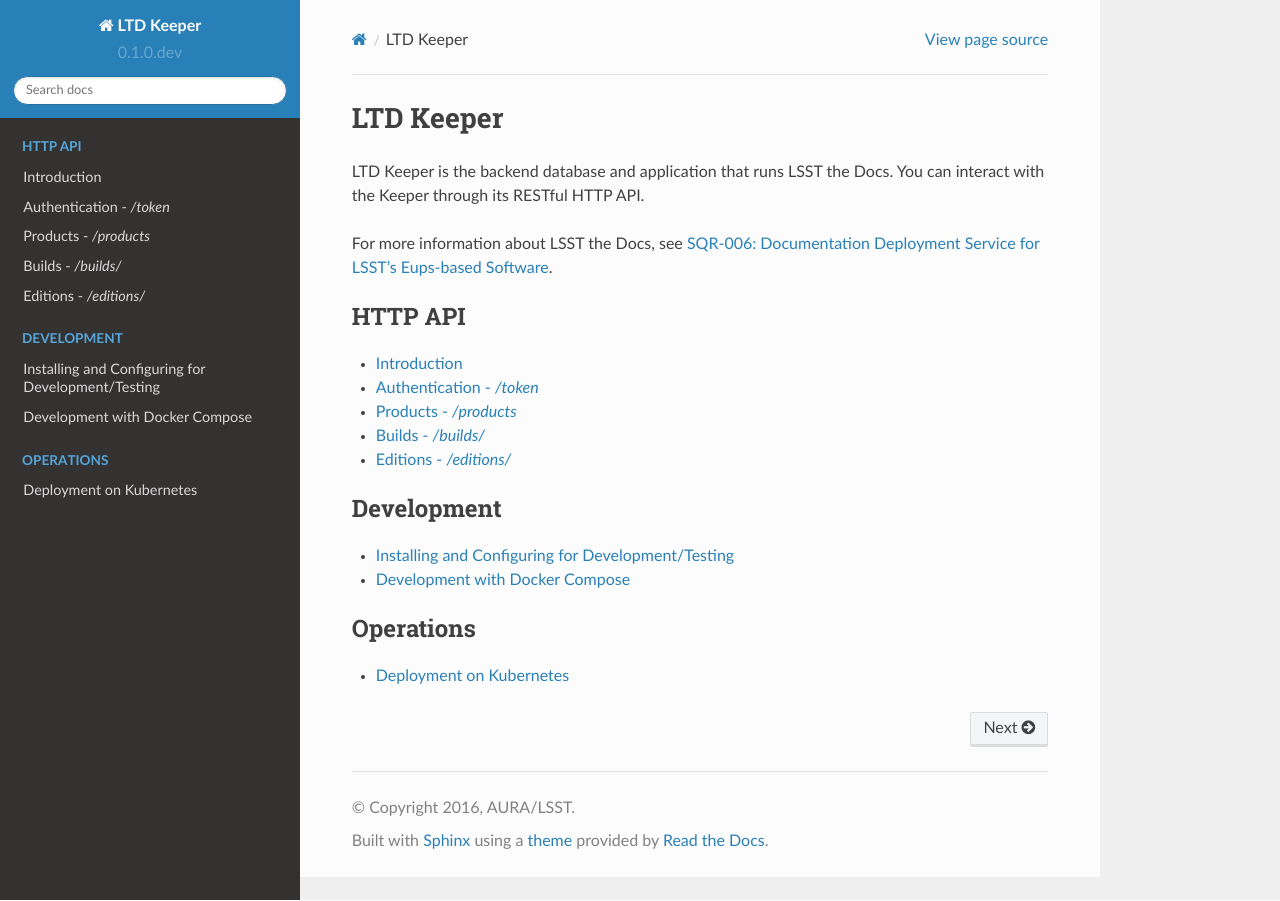
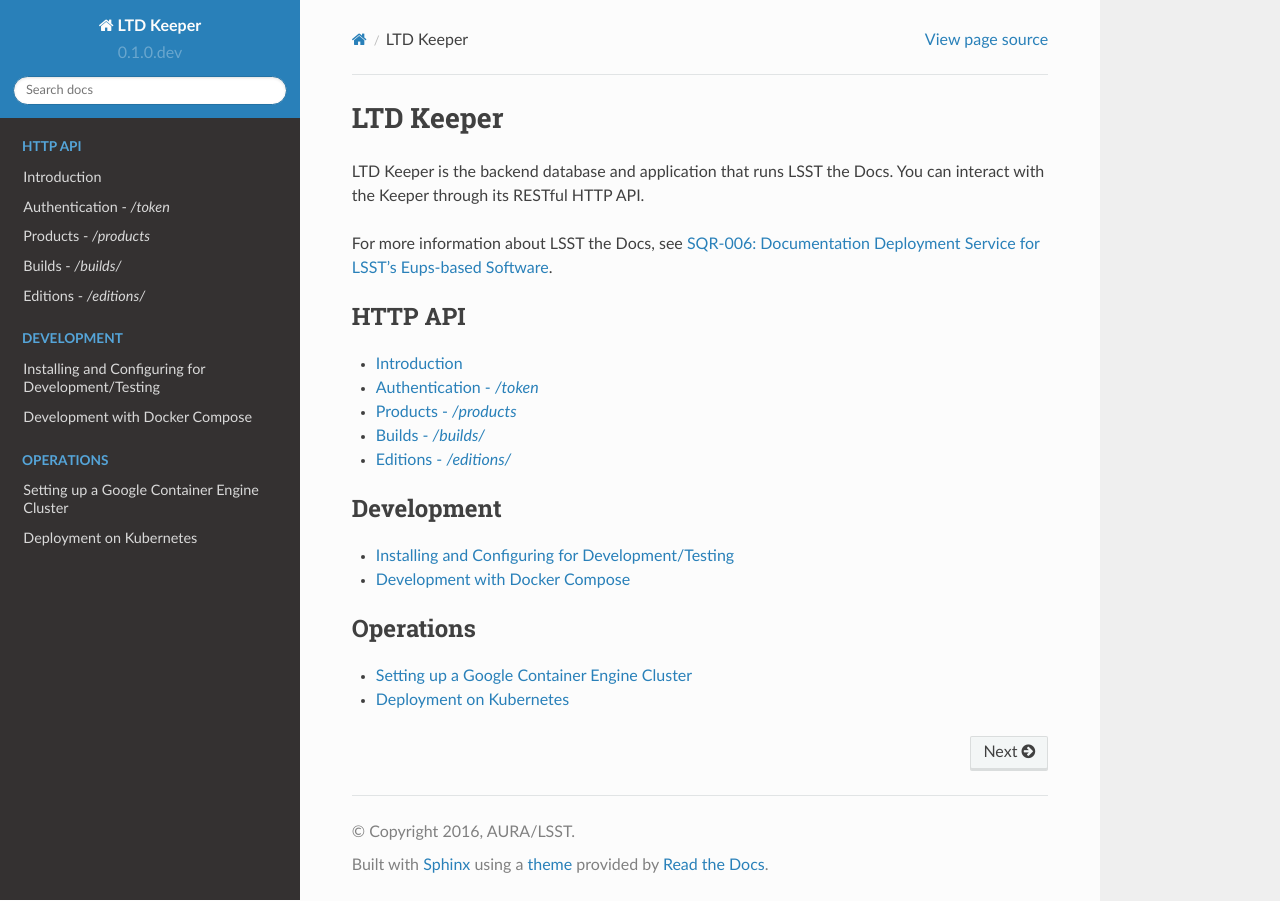
Before and after one commit to lsst-sqre/ltd-keeper, a Sphinx documentation site: the page built from docs/index.rst, in a window 1280 px wide. Built offline with Sphinx 7.4.7 and the Read the Docs theme 2.0.0, drawn with Linux system fonts in a browser that asks for light colours; some of the changed lines change nothing that is shown.

Commit message:
Add doc page on Google Container Engine setup
- Install the CLIs
- Create the cluster
- Create the persistent storage.

```diff
--- /dev/null
+++ b/docs/gke-setup.rst
@@ -0,0 +1,105 @@
+############################################
+Setting up a Google Container Engine Cluster
+############################################
+
+To deploy LTD Keeper we recommend using Docker Containers orchestrated by Kubernetes.
+Although Kubernetes can be hosted on any public or private cloud, Google Container Engine provides a convenient platform to run Kubernetes.
+This page will describe how to install the Google command line apps, configure them, and create a cluster.
+
+.. _gke-create-gcp-project:
+
+Setup the Cloud Platform Project
+================================
+
+First, you need to create a project on Google Cloud Platform.
+Follow `Google's Getting Started instructions <https://cloud.google.com/container-engine/docs/before-you-begin>`_ to:
+
+1. Create a Project on Google Cloud Platform. Note that you can have multiple clusters in a Project; projects are mostly to ease administration, access, and billing.
+
+2. Enable the Container Engine API.
+
+3. Install ``gcloud`` (CLI for Google Cloud Platform) and ``kubectl`` (CLI for Kubernetes).
+
+4. Set your ``gcloud`` defaults to use the project's ID and set a default zone. For example:
+
+   .. code-block:: bash
+
+      gcloud config set project plasma-geode-127520
+      gcloud config set compute/zone us-central1-b
+
+.. _gke-create-cluster:
+
+Create the Cluster
+==================
+
+Now that ``gcloud`` is configured to use the correct Project, in the right zone, we can create a cluster of Google Compute Engine nodes.
+
+Note that Kubernetes clusters need to be homogeneous; you cannot match different machine types.[#]_
+`Google has a page listing the specs and pricing of instance types. <https://cloud.google.com/compute/docs/machine-types>`_.
+Once a cluster is created you can easily expand it by adding nodes (or decrease the number of nodes).
+
+.. _[#]: https://medium.com/@betz.mark/comparing-amazon-elastic-container-service-and-google-kubernetes-1c63fbf19ccd#.sc5mywy0s
+
+For development, a single node cluster with the ``g1-small`` machine type is sufficient.
+For example:
+
+.. code-block:: bash
+
+   gcloud container clusters create lsst-the-docs \
+       --num-nodes 1 \
+       --machine-type g1-small
+
+Then make this ``lsst-the-docs`` cluster the default and obtain the credentials:
+
+.. code-block:: bash
+
+   gcloud container clusters create lsst-the-docs \
+       --num-nodes 1 \
+       --machine-type g1-small
+   gcloud config set container/cluster lsst-the-docs
+   gcloud container clusters get-credentials lsst-the-docs
+
+
+Create Persistent Storage for Keeper
+====================================
+
+At the moment Keeper uses SQLite as its database.
+This DB needs to persist between pods,
+To ensure that this DB is persistent between pods, we can host it on a Google Compute Engine persistent disk:
+
+.. code-block:: bash
+
+   gcloud compute disks create --size 1GB keeper-disk
+
+This disk will be referenced by name, ``keeper-disk`` in the pod definition files.
+
+.. note::
+
+   Having such a small (less than 200 GB) disk degraded I/O performance on GCE.
+   See https://developers.google.com/compute/docs/disks#pdperformance.
+
+   This section will be deprecated when LTD Keeper is deployed with a networked SQL database.
+
+.. _gke-config-checklist:
+
+Checklist for other users to access the cluster
+===============================================
+
+If you just need to work with a pre-existing project and cluster, configure ``gcloud`` and ``kubectl`` as follows:
+
+1. `Install gcloud <https://cloud.google.com/container-engine/docs/before-you-begin#install_the_gcloud_command-line_interface>`_ and `kubectl <https://cloud.google.com/container-engine/docs/before-you-begin#install_kubectl>`_
+
+2. Set the ``gcloud`` defaults and get credentials for the cluster:
+
+   .. code-block:: bash
+
+      gcloud config set project plasma-geode-127520
+      gcloud config set compute/zone us-central1-b
+      gcloud config set container/cluster lsst-the-docs
+      gcloud container clusters get-credentials lsst-the-docs
+
+You can review your ``gcloud`` default configurations with:
+
+.. code-block:: bash
+
+   gcloud config list
--- a/docs/index.rst
+++ b/docs/index.rst
@@ -31,4 +31,5 @@
    :name: ops-guide
    :maxdepth: 1
 
+   gke-setup
    gke_deploy
```
